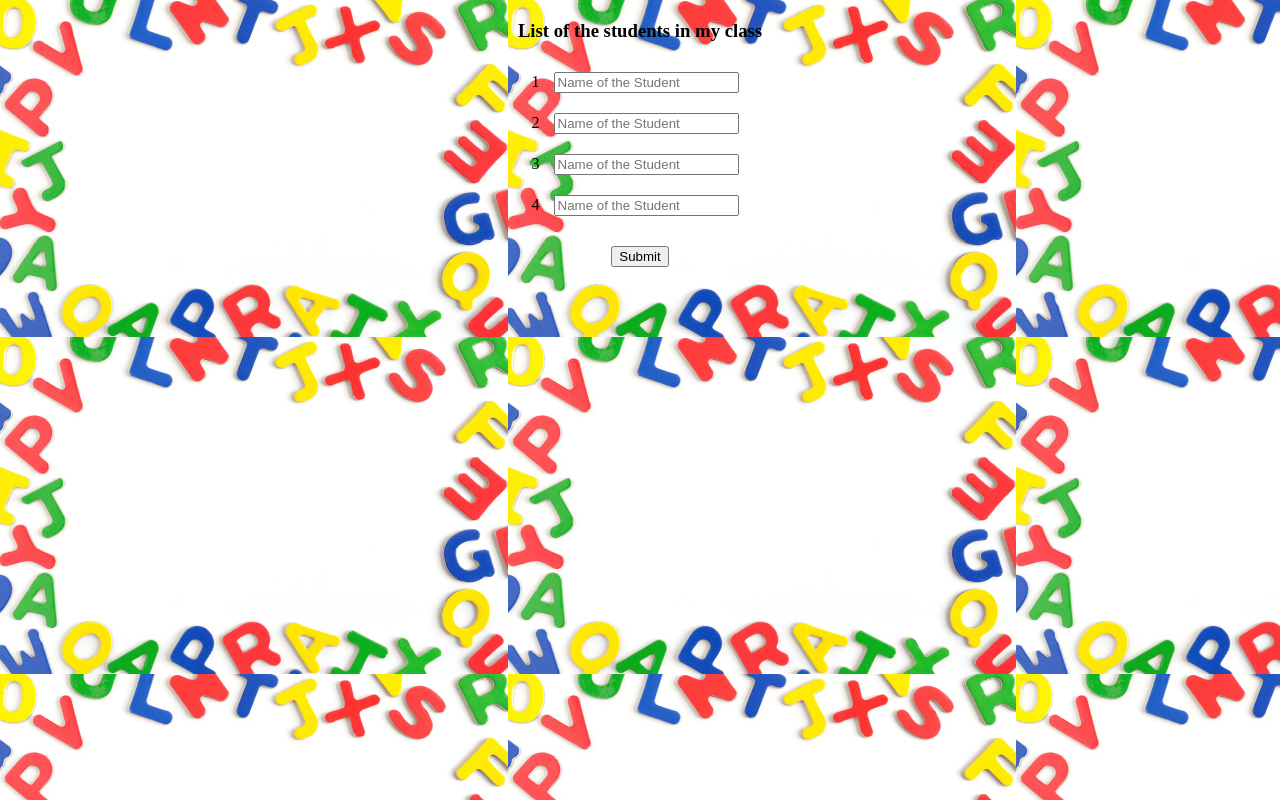
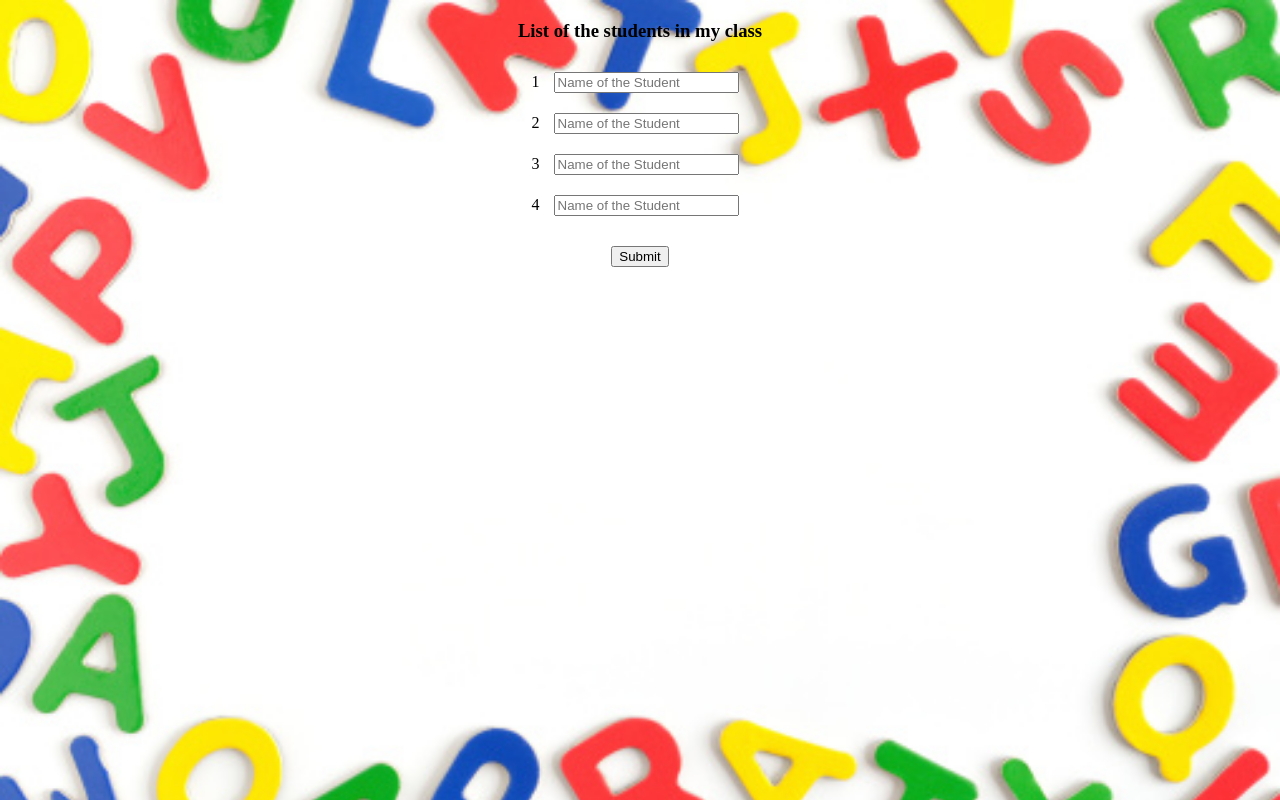
Before and after one commit to photoeditz/attendence, a plain HTML site: page index.html in a window 1280 px wide. Drawn offline with Linux system fonts and the light colour scheme.

Commit message:
Update style.css

```diff
--- a/style.css
+++ b/style.css
@@ -18,4 +18,5 @@ input
 body
 {
 background-image: url('blabla.jpg');
+background-size: cover
 }
```
